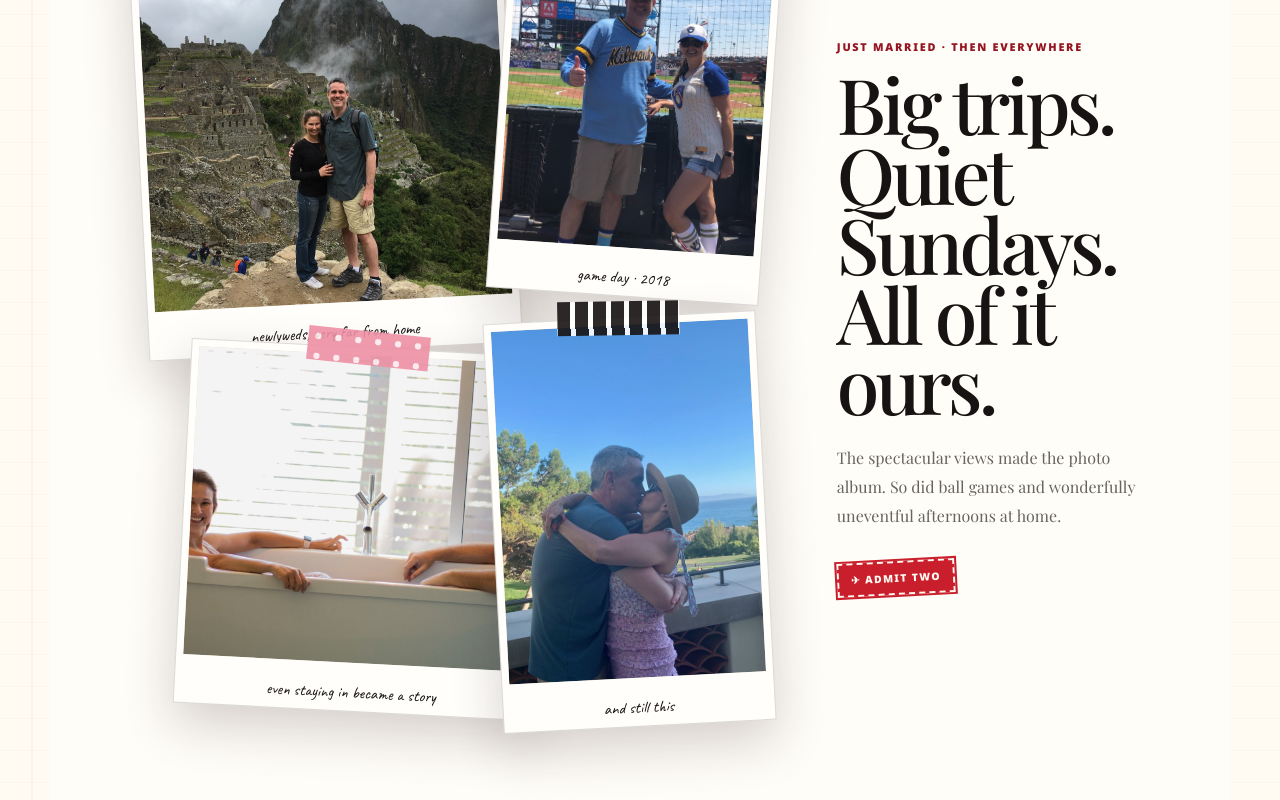
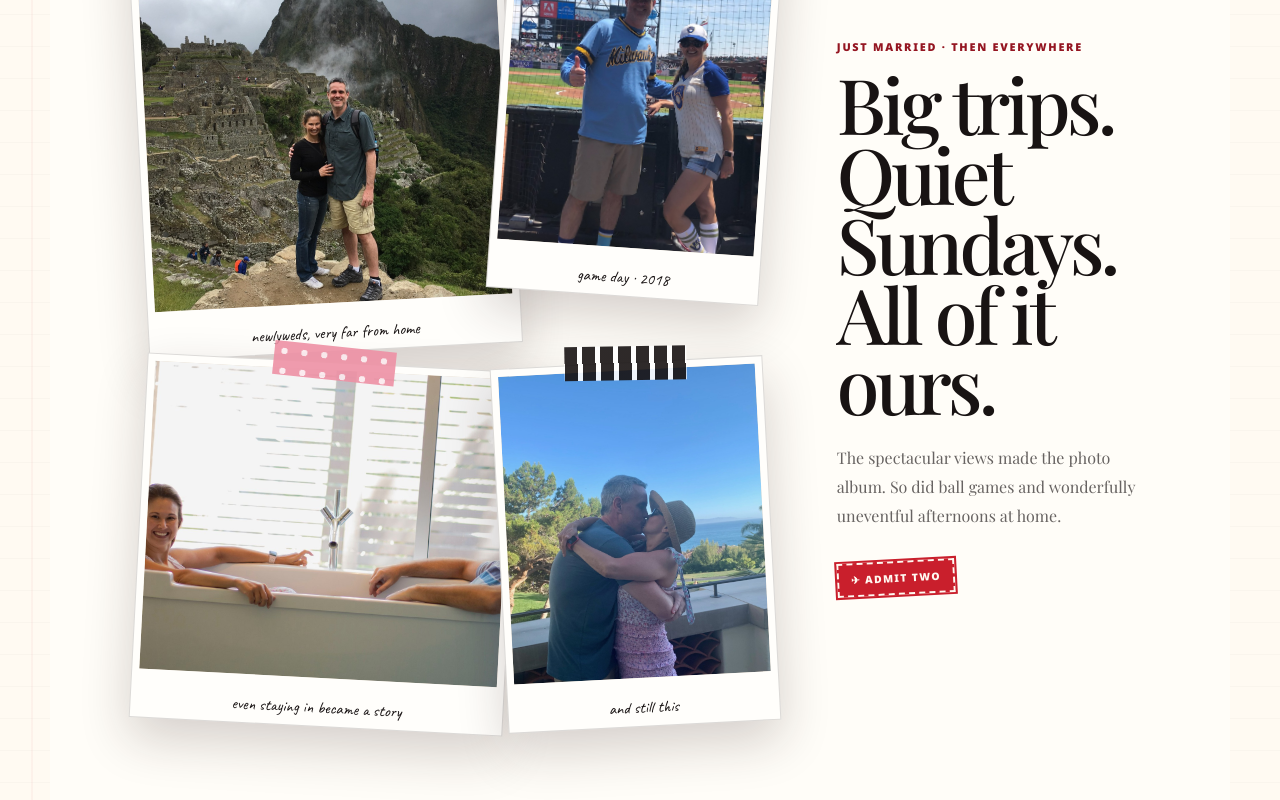
Before and after one commit to crisippolite/shirleyandcris, a Next.js app: page /through-the-years in a window 1280 px wide. Shown: the part 4485-5285 px from the top of the page. Built offline with nearby package versions, Linux system fonts and the light colour scheme; no server answers; a web font is replaced by a local one.

Commit message:
fix: show the quiet-days photo pair together

```diff
--- a/src/app/through-the-years/page.module.css
+++ b/src/app/through-the-years/page.module.css
@@ -137,8 +137,8 @@
 .adventureCollage { position: relative; min-height: 820px; }
 .adventureOne { top: 15px; left: 0; width: 59%; height: 430px; transform: rotate(-3deg); }
 .adventureTwo { top: 0; right: 0; width: 43%; height: 390px; transform: rotate(4deg); }
-.adventureThree { left: 7%; bottom: 15px; z-index: 5; width: 56%; height: 365px; transform: rotate(3deg); }
-.adventureFour { right: 1%; bottom: 0; z-index: 6; width: 43%; height: 410px; transform: rotate(-3deg); }
+.adventureThree { bottom: 0; left: 0; z-index: 5; width: 59%; height: 365px; transform: rotate(3deg); }
+.adventureFour { right: 0; bottom: 0; z-index: 6; width: 43%; height: 365px; transform: rotate(-3deg); }
 .adventureFour .photoWindow img { object-position: center; }
 .passportSticker { display: inline-block; margin-top: 30px; padding: 8px 12px; color: var(--paper); background: var(--red); border: 2px dashed var(--paper); outline: 2px solid var(--red); font-size: .65rem; font-weight: 900; letter-spacing: .13em; transform: rotate(-3deg); }
 
```
